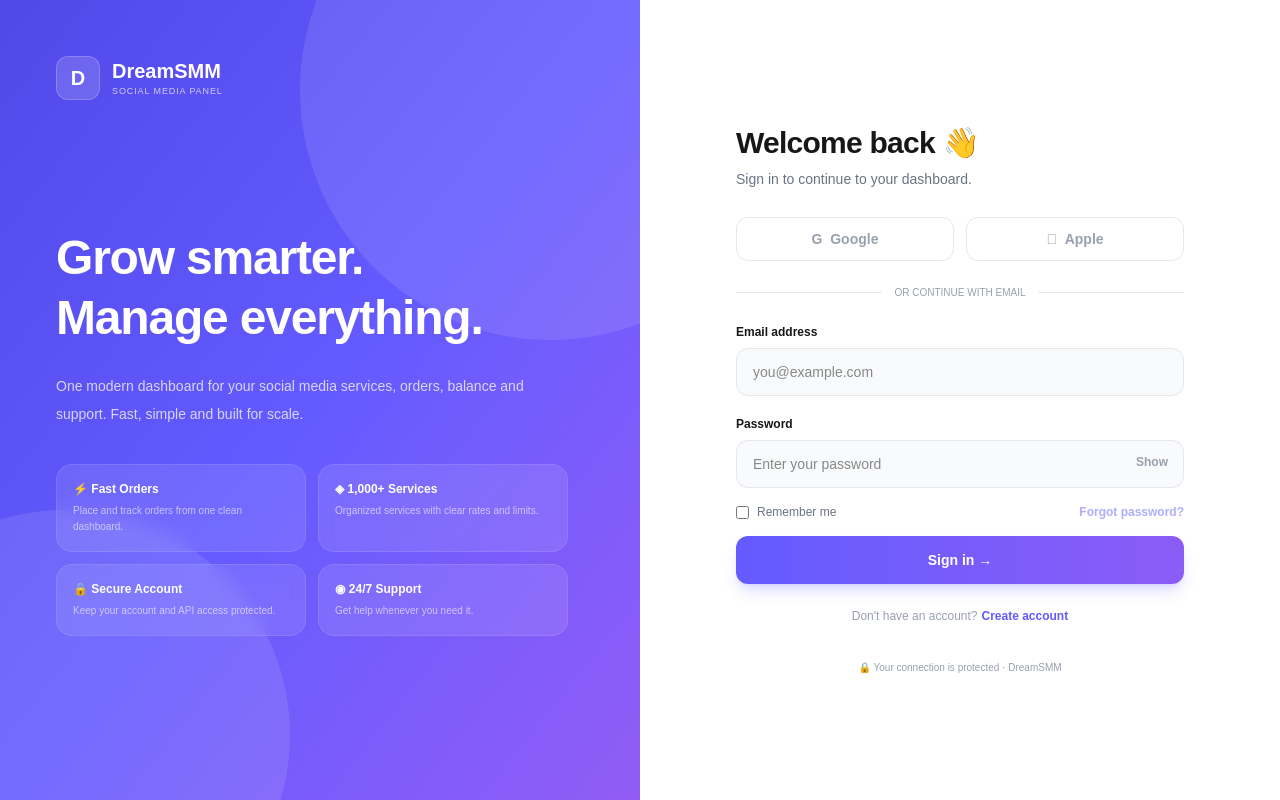
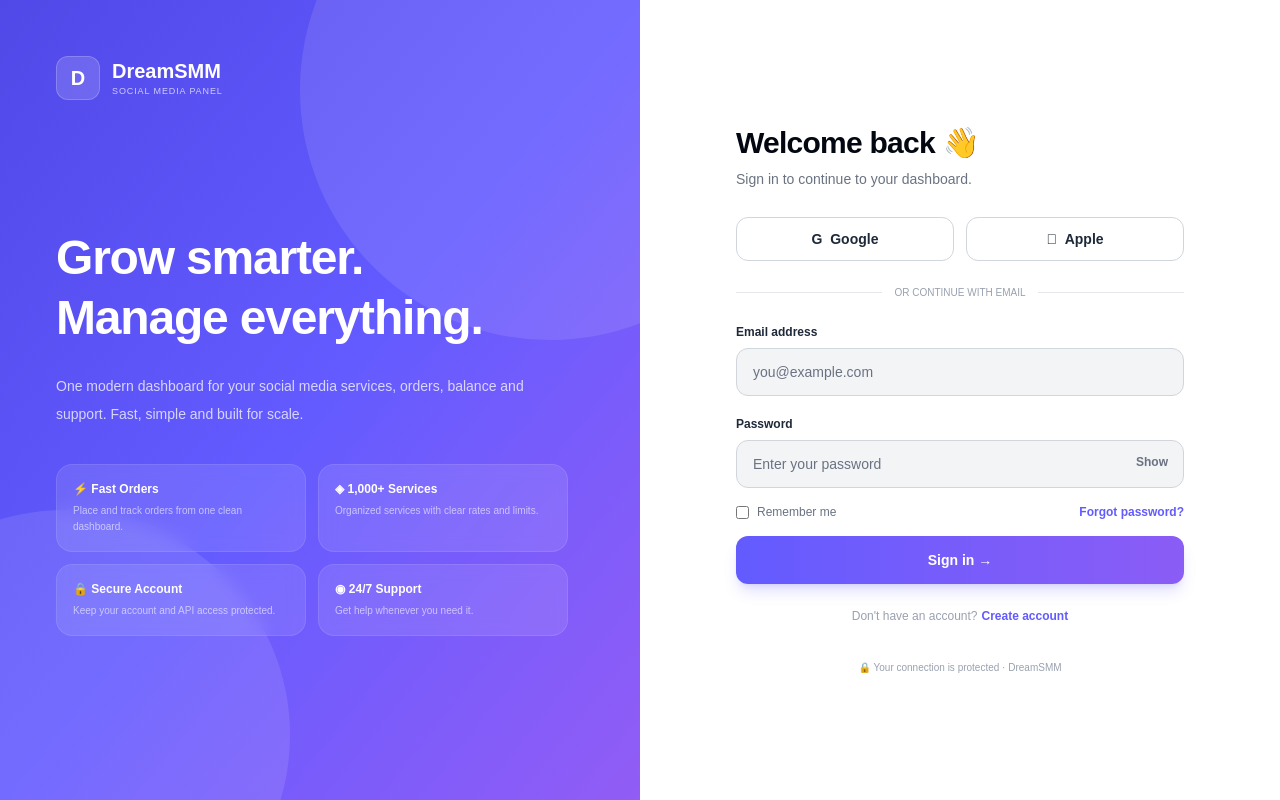
Before and after one commit to Aryan-6201/dreamsmm, a Next.js app: page / in a window 1280 px wide. Built offline with nearby package versions, Linux system fonts and the light colour scheme.

Commit message:
Improve login UI

```diff
--- a/app/page.tsx
+++ b/app/page.tsx
@@ -10,12 +10,14 @@
   const [email, setEmail] = useState("");
   const [password, setPassword] = useState("");
   const [error, setError] = useState("");
+  const [socialMessage, setSocialMessage] = useState("");
   const [loading, setLoading] = useState(false);
 
   async function handleLogin(e: FormEvent<HTMLFormElement>) {
     e.preventDefault();
 
     setError("");
+    setSocialMessage("");
     setLoading(true);
 
     try {
@@ -44,6 +46,13 @@
     } finally {
       setLoading(false);
     }
+  }
+
+  function handleSocialLogin(provider: "Google" | "Apple") {
+    setError("");
+    setSocialMessage(
+      `${provider} sign-in is not configured yet. Please use email and password.`
+    );
   }
 
   return (
@@ -76,6 +85,7 @@
 
           {/* HERO */}
           <div className="mt-32 max-w-xl">
+
             <h1 className="text-5xl font-extrabold leading-tight tracking-tight">
               Grow smarter.
               <br />
@@ -115,7 +125,7 @@
       </section>
 
       {/* RIGHT SIDE */}
-      <section className="flex items-center justify-center px-6 py-12">
+      <section className="flex items-center justify-center px-6 py-12 bg-white">
 
         <div className="w-full max-w-md">
 
@@ -139,7 +149,7 @@
           </div>
 
           {/* HEADING */}
-          <h2 className="text-3xl font-extrabold tracking-tight">
+          <h2 className="text-3xl font-extrabold tracking-tight text-gray-950">
             Welcome back 👋
           </h2>
 
@@ -152,27 +162,40 @@
 
             <button
               type="button"
-              disabled
-              className="h-11 border border-gray-200 rounded-xl text-sm font-semibold text-gray-400 cursor-not-allowed"
+              onClick={() => handleSocialLogin("Google")}
+              disabled={loading}
+              className="h-11 border border-gray-300 bg-white rounded-xl text-sm font-semibold text-gray-800 hover:bg-gray-50 hover:border-gray-400 transition disabled:opacity-50"
             >
-              G&nbsp; Google
+              <span className="font-bold">G</span>&nbsp; Google
             </button>
 
             <button
               type="button"
-              disabled
-              className="h-11 border border-gray-200 rounded-xl text-sm font-semibold text-gray-400 cursor-not-allowed"
+              onClick={() => handleSocialLogin("Apple")}
+              disabled={loading}
+              className="h-11 border border-gray-300 bg-white rounded-xl text-sm font-semibold text-gray-800 hover:bg-gray-50 hover:border-gray-400 transition disabled:opacity-50"
             >
               &nbsp; Apple
             </button>
 
           </div>
 
+          {/* SOCIAL MESSAGE */}
+          {socialMessage && (
+            <div className="mt-3 rounded-xl border border-purple-200 bg-purple-50 px-4 py-3 text-xs font-medium text-purple-700">
+              {socialMessage}
+            </div>
+          )}
+
           {/* DIVIDER */}
           <div className="flex items-center gap-3 my-6 text-[10px] text-gray-400">
+
             <div className="h-px bg-gray-200 flex-1" />
+
             OR CONTINUE WITH EMAIL
+
             <div className="h-px bg-gray-200 flex-1" />
+
           </div>
 
           <form onSubmit={handleLogin}>
@@ -182,7 +205,7 @@
 
               <label
                 htmlFor="email"
-                className="block text-xs font-bold mb-2"
+                className="block text-xs font-bold mb-2 text-gray-800"
               >
                 Email address
               </label>
@@ -196,7 +219,7 @@
                 autoComplete="email"
                 required
                 disabled={loading}
-                className="w-full h-12 px-4 rounded-xl border border-gray-200 bg-gray-50 outline-none text-sm focus:border-[#635bff] focus:ring-4 focus:ring-[#635bff]/10 transition disabled:opacity-60"
+                className="w-full h-12 px-4 rounded-xl border border-gray-300 bg-gray-100 text-gray-900 placeholder:text-gray-500 outline-none text-sm focus:bg-white focus:border-[#635bff] focus:ring-4 focus:ring-[#635bff]/10 transition disabled:opacity-60"
               />
 
             </div>
@@ -206,7 +229,7 @@
 
               <label
                 htmlFor="password"
-                className="block text-xs font-bold mb-2"
+                className="block text-xs font-bold mb-2 text-gray-800"
               >
                 Password
               </label>
@@ -222,13 +245,14 @@
                   autoComplete="current-password"
                   required
                   disabled={loading}
-                  className="w-full h-12 px-4 pr-16 rounded-xl border border-gray-200 bg-gray-50 outline-none text-sm focus:border-[#635bff] focus:ring-4 focus:ring-[#635bff]/10 transition disabled:opacity-60"
+                  className="w-full h-12 px-4 pr-16 rounded-xl border border-gray-300 bg-gray-100 text-gray-900 placeholder:text-gray-500 outline-none text-sm focus:bg-white focus:border-[#635bff] focus:ring-4 focus:ring-[#635bff]/10 transition disabled:opacity-60"
                 />
 
                 <button
                   type="button"
                   onClick={() => setShowPassword(!showPassword)}
-                  className="absolute right-4 top-3.5 text-gray-400 text-xs font-semibold"
+                  disabled={loading}
+                  className="absolute right-4 top-3.5 text-gray-500 text-xs font-semibold hover:text-gray-800"
                 >
                   {showPassword ? "Hide" : "Show"}
                 </button>
@@ -236,21 +260,24 @@
               </div>
             </div>
 
-            {/* REMEMBER */}
+            {/* REMEMBER + FORGOT */}
             <div className="flex items-center justify-between mb-4 text-xs">
 
               <label className="flex items-center gap-2 text-gray-500">
+
                 <input
                   type="checkbox"
                   className="accent-[#635bff]"
                 />
+
                 Remember me
+
               </label>
 
               <button
                 type="button"
-                disabled
-                className="text-[#635bff] font-bold opacity-50 cursor-not-allowed"
+                onClick={() => setError("Password reset is not configured yet.")}
+                className="text-[#635bff] font-bold hover:text-[#5148e8]"
               >
                 Forgot password?
               </button>
@@ -277,15 +304,17 @@
 
           {/* REGISTER */}
           <p className="text-center text-xs text-gray-400 mt-6">
+
             Don't have an account?
 
             <button
               type="button"
               onClick={() => router.push("/register")}
-              className="text-[#635bff] font-bold ml-1"
+              className="text-[#635bff] font-bold ml-1 hover:text-[#5148e8]"
             >
               Create account
             </button>
+
           </p>
 
           {/* SECURITY */}
```
